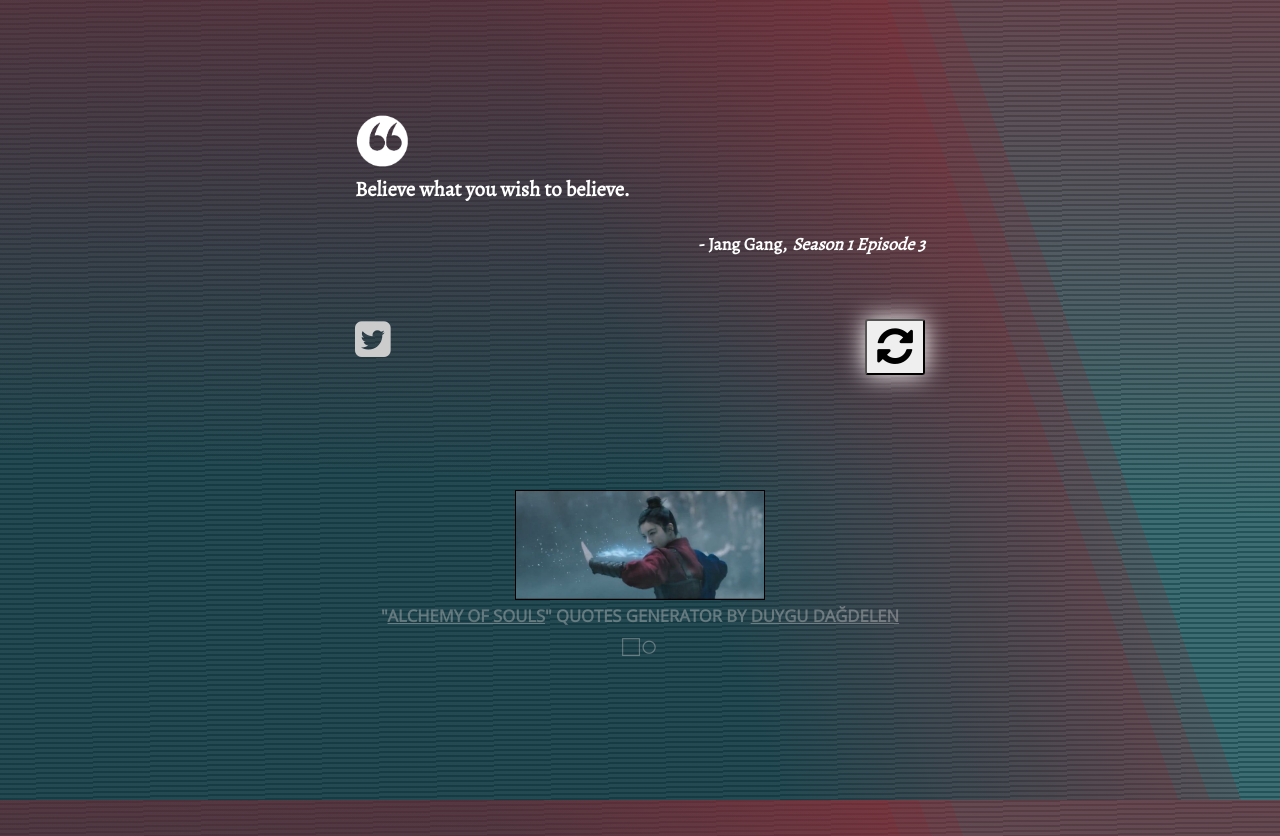
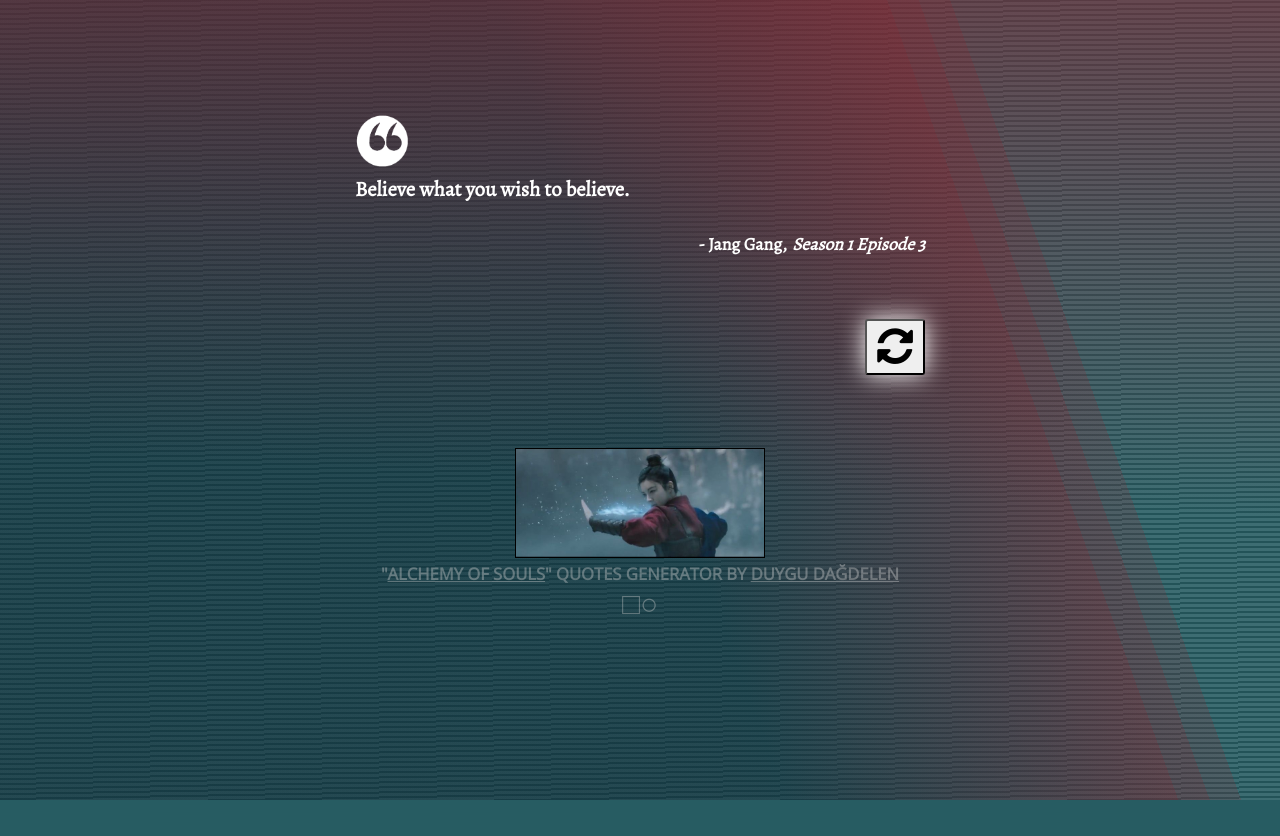
Before and after one commit to duygudgd/alchemy-of-souls-quotes, a plain HTML site: page index.html in a window 1280 px wide. After the commit the page ends 800 px from the top, so only its background shows below. Drawn offline with nearby package versions, Linux system fonts and the light colour scheme.

Commit message:
Update index.html

```diff
--- a/index.html
+++ b/index.html
@@ -26,7 +26,6 @@
   </div>
 
   <div class="wrap-mid">
-    <i class="tweet fa fa-twitter-square fa-2x" aria-hidden="true"></i>
     <button id="new-quote"><i class="fa fa-refresh fa-2x" aria-hidden="true"></i></button>
   </div>
 
```
